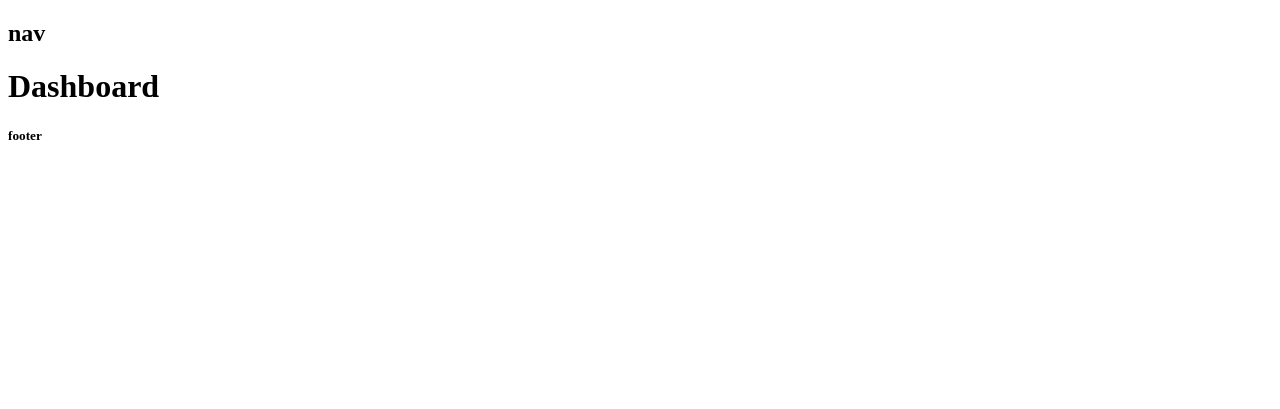
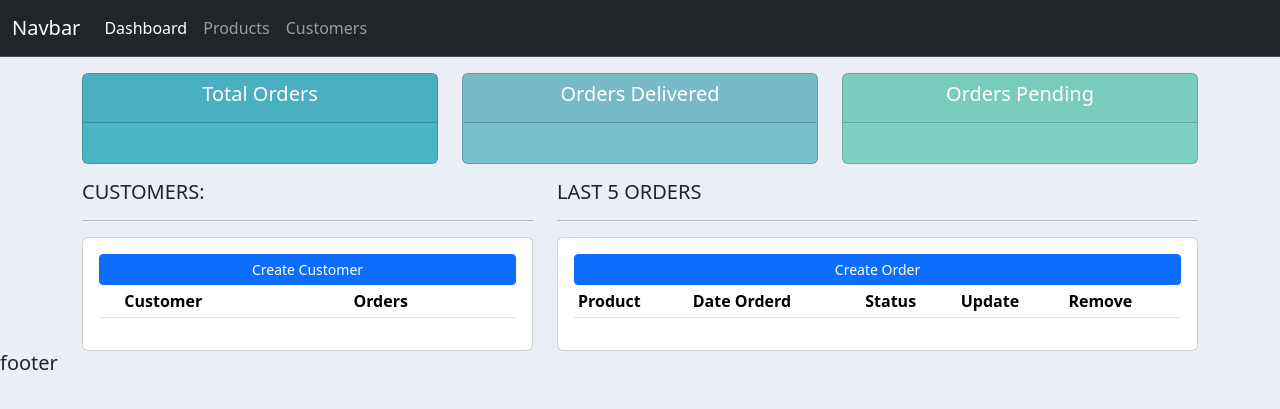
Before and after one commit to Anjasfedo/django_customer_management, a Django app: page /accounts/ in a window 1280 px wide. Shown: the top 409 px of the page. Run offline with Django 5.2, Linux system fonts and the light colour scheme; lists and menus that the app fills with data are empty.

Commit message:
Some Page Base

```diff
--- a/accounts/templates/accounts/dashboard.html
+++ b/accounts/templates/accounts/dashboard.html
@@ -1,5 +1,45 @@
 {% extends 'layouts/base.html' %}
 
 {% block content %}
-  <h1>Dashboard</h1>
+
+{% include 'accounts/status.html' %}
+
+<div class="container">
+<div class="row">
+	<div class="col-md-5">
+		<h5>CUSTOMERS:</h5>
+		<hr>
+		<div class="card card-body">
+			<a class="btn btn-primary  btn-sm btn-block" href="">Create Customer</a>
+			<table class="table table-sm">
+				<tr>
+					<th></th>
+					<th>Customer</th>
+					<th>Orders</th>
+				</tr>
+
+			</table>
+		</div>
+	</div>
+
+	<div class="col-md-7">
+		<h5>LAST 5 ORDERS</h5>
+		<hr>
+		<div class="card card-body">
+			<a class="btn btn-primary  btn-sm btn-block" href="">Create Order</a>
+			<table class="table table-sm">
+				<tr>
+					<th>Product</th>
+					<th>Date Orderd</th>
+					<th>Status</th>
+					<th>Update</th>
+					<th>Remove</th>
+				</tr>
+
+			</table>
+		</div>
+	</div>
+
+</div>
+</div>
 {% endblock %}
--- /dev/null
+++ b/accounts/templates/accounts/status.html
@@ -0,0 +1,43 @@
+<div class="container">
+    <div class="row">
+        <div class="col">
+          <div class="col-md">
+            <div class="card text-center text-white mb-3" id="total-orders">
+              <div class="card-header">
+                <h5 class="card-title">Total Orders</h5>
+              </div>
+              <div class="card-body">
+                <h3 class="card-title"></h3>
+              </div>
+            </div>
+          </div>
+        </div>
+
+        <div class="col">
+          <div class="col-md">
+            <div class="card text-center text-white mb-3" id="orders-delivered">
+              <div class="card-header">
+                <h5 class="card-title">Orders Delivered</h5>
+              </div>
+              <div class="card-body">
+                <h3 class="card-title"></h3>
+              </div>
+            </div>
+          </div>
+        </div>
+
+        <div class="col">
+          <div class="col-md">
+            <div class="card text-center text-white mb-3" id="orders-pending">
+              <div class="card-header">
+                <h5 class="card-title">Orders Pending</h5>
+              </div>
+              <div class="card-body">
+                <h3 class="card-title"></h3>
+              </div>
+            </div>
+          </div>
+        </div>
+      </div>
+
+</div>
--- a/accounts/templates/layouts/base.html
+++ b/accounts/templates/layouts/base.html
@@ -3,15 +3,38 @@
   <head>
     <meta charset="utf-8" />
     <title>Customer Management</title>
+    <link href="https://cdn.jsdelivr.net/npm/bootstrap@5.3.3/dist/css/bootstrap.min.css" rel="stylesheet" integrity="sha384-QWTKZyjpPEjISv5WaRU9OFeRpok6YctnYmDr5pNlyT2bRjXh0JMhjY6hW+ALEwIH" crossorigin="anonymous" />
+    <style>
+      #logo {
+      }
+
+      body {
+        background-color: #ebeff5;
+      }
+
+      #total-orders {
+        background-color: #4cb4c7;
+      }
+
+      #orders-delivered {
+        background-color: #7abecc;
+      }
+
+      #orders-pending {
+        background-color: #7cd1c0;
+      }
+    </style>
   </head>
+  <body>
+    <div class="">
+      {% include 'layouts/navbar.html' %}
 
-  <body>
-    {% include 'layouts/navbar.html' %}
+      {% block content %}
 
-    {% block content %}
+      {% endblock %}
 
-    {% endblock %}
-
-    <h5>footer</h5>
+      <h5>footer</h5>
+    </div>
+    <script src="https://cdn.jsdelivr.net/npm/bootstrap@5.3.3/dist/js/bootstrap.bundle.min.js" integrity="sha384-YvpcrYf0tY3lHB60NNkmXc5s9fDVZLESaAA55NDzOxhy9GkcIdslK1eN7N6jIeHz" crossorigin="anonymous"></script>
   </body>
 </html>
--- a/accounts/templates/layouts/navbar.html
+++ b/accounts/templates/layouts/navbar.html
@@ -1,3 +1,19 @@
-<nav>
-  <h1>nav</h1>
+<nav class="navbar bg-dark border-bottom border-body navbar-expand-lg mb-3" data-bs-theme="dark">
+  <div class="container-fluid">
+    <a class="navbar-brand" href="#">Navbar</a>
+    <button class="navbar-toggler" type="button" data-bs-toggle="collapse" data-bs-target="#navbarNav" aria-controls="navbarNav" aria-expanded="false" aria-label="Toggle navigation"><span class="navbar-toggler-icon"></span></button>
+    <div class="collapse navbar-collapse" id="navbarNav">
+      <ul class="navbar-nav">
+        <li class="nav-item">
+          <a class="nav-link active" aria-current="page" href="#">Dashboard</a>
+        </li>
+        <li class="nav-item">
+          <a class="nav-link" href="#">Products</a>
+        </li>
+        <li class="nav-item">
+          <a class="nav-link" href="#">Customers</a>
+        </li>
+      </ul>
+    </div>
+  </div>
 </nav>
```
Also changed, not shown: accounts/templates/accounts/customers.html (+56 -1 lines), accounts/templates/accounts/products.html (+18 -1 lines).
